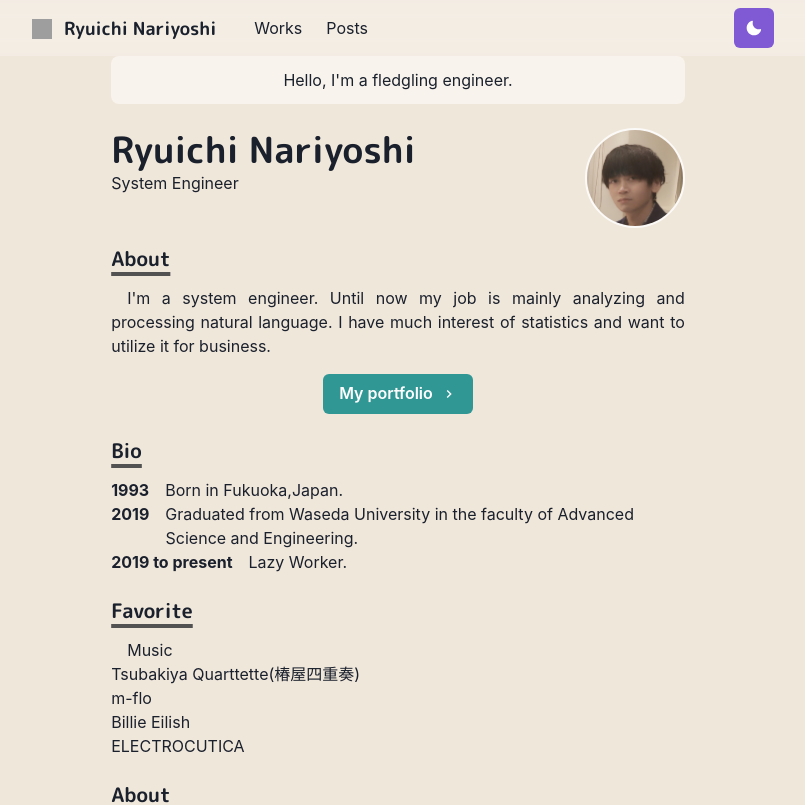
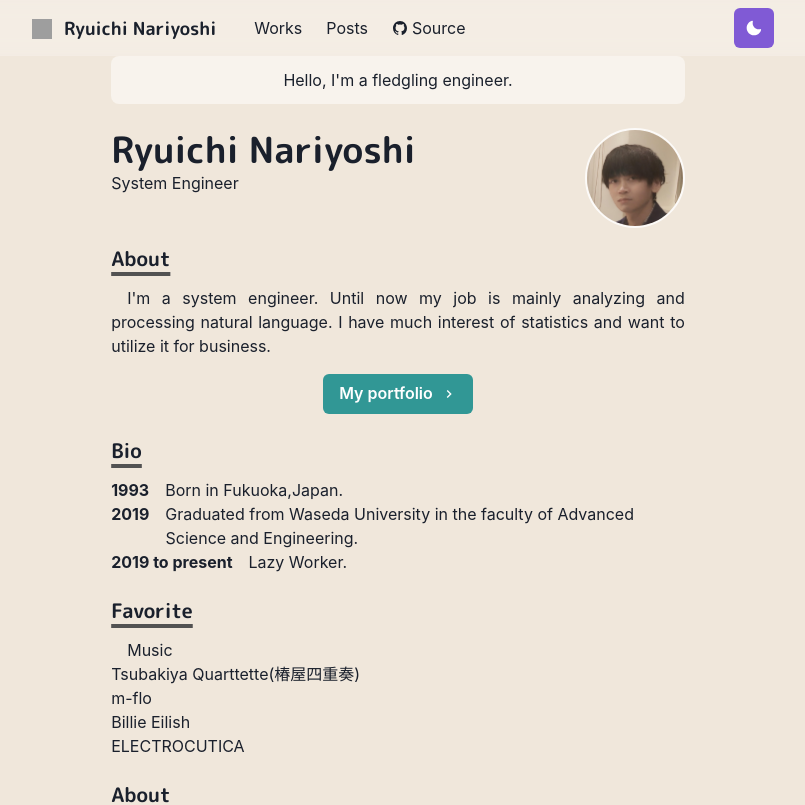
Before and after one commit to NariyoshiRyuichi/craft_homepage, a Next.js app: page / in a window 1280 px wide. Shown: the top 805 px of the page, without its empty margins (242-1047 px from the left). Built offline with nearby package versions, Linux system fonts and the light colour scheme; grey boxes are pictures that could not be loaded.

Commit message:
sixth commit

```diff
--- a/components/navbar.js
+++ b/components/navbar.js
@@ -16,8 +16,9 @@ import {
 } from "@chakra-ui/react"
 import { HamburgerIcon } from "@chakra-ui/icons"
 import ThemeToggleButton from "./theme-toggle-button"
+import { IoLogoGithub } from 'react-icons/io5'
 
-const LinkItem = ({ href, path, children}) => {
+const LinkItem = ({ href, path, _target, children, ...props }) => {
   const active = path === href
   const inactiveColor = useColorModeValue("gray200","whiteAlpha.900")
   return (
@@ -26,6 +27,8 @@ const LinkItem = ({ href, path, children}) => {
 	p={2}
 	bg={active ? "glassTeal" : undefined}
 	color={active ? "#202023" : inactiveColor}
+	_target={_target}
+	{...props}
       >
        {children}
       </Link>
@@ -42,7 +45,7 @@ const Navbar = props => {
     as="nav"
     w="100%"
     bg={useColorModeValue("#ffffff40","#20202380")}
-    style={{backdropFilter:"blur(10px"}}
+    style={{backdropFilter:"blur(10px)"}}
     zIndex={1}
     {...props}
     >
@@ -55,13 +58,14 @@ const Navbar = props => {
 	justify="space-between"
       >
 	<Flex align="center" mr={5}>
-	 <Heading as="h1" size="lg"letterSpacint={'tighter'}>
+	 <Heading as="h1" size="lg" letterSpacint={'tighter'}>
 	  <Logo />
 	 </Heading>
 	</Flex>
 	<Stack
 	  direction={{base:"column",md:"row"}}
 	  display={{base:"none",md:"flex"}}
+	  width={{base:"full",md:"auto"}}
 	  alignItems="center"
 	  flexGrow={1}
 	  mt={{base:4,nmd:0}}
@@ -72,6 +76,18 @@ const Navbar = props => {
          <LinkItem href="/posts" path={path}>
            Posts
          </LinkItem>
+	 <LinkItem
+	  _target="_blank"
+	  href="https://github.com/NariyoshiRyuichi/craft_homepage"
+	  path={path}
+	  display="inline-flex"
+	  alignItems="center"
+	  style={{ gap: 4 }}
+	  pl={2}
+	 >
+	   <IoLogoGithub />
+	   Source
+	 </LinkItem>
 	</Stack>
 	<Box flex={1} align="right">
 	 <ThemeToggleButton />
```
